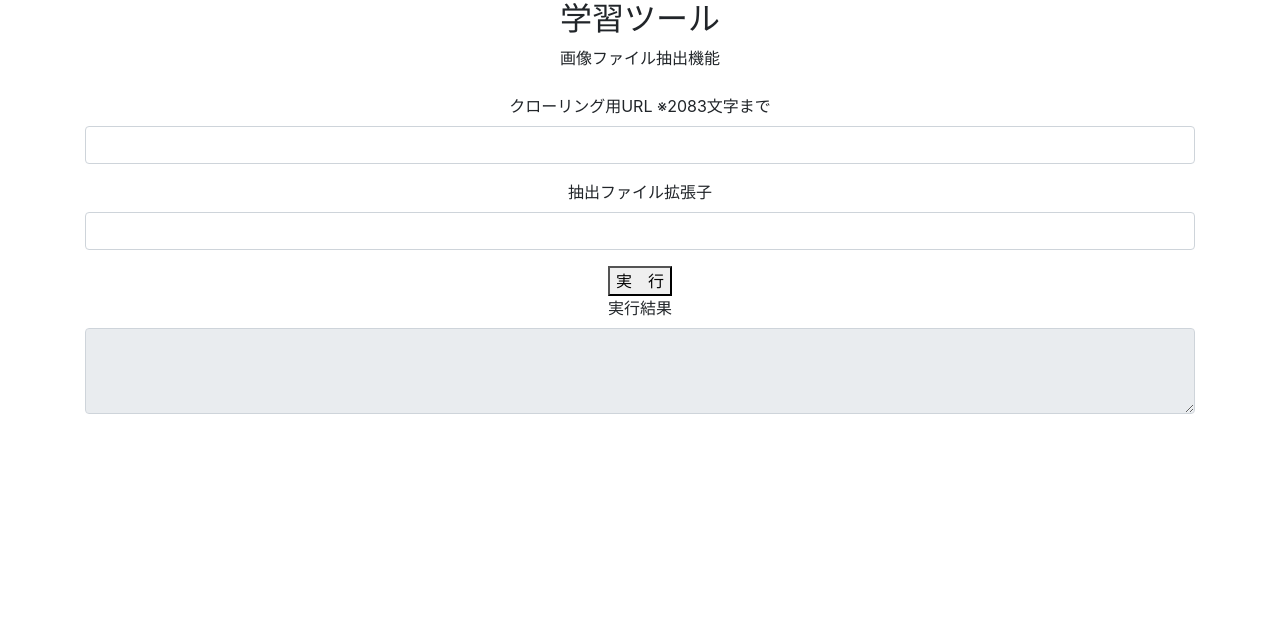
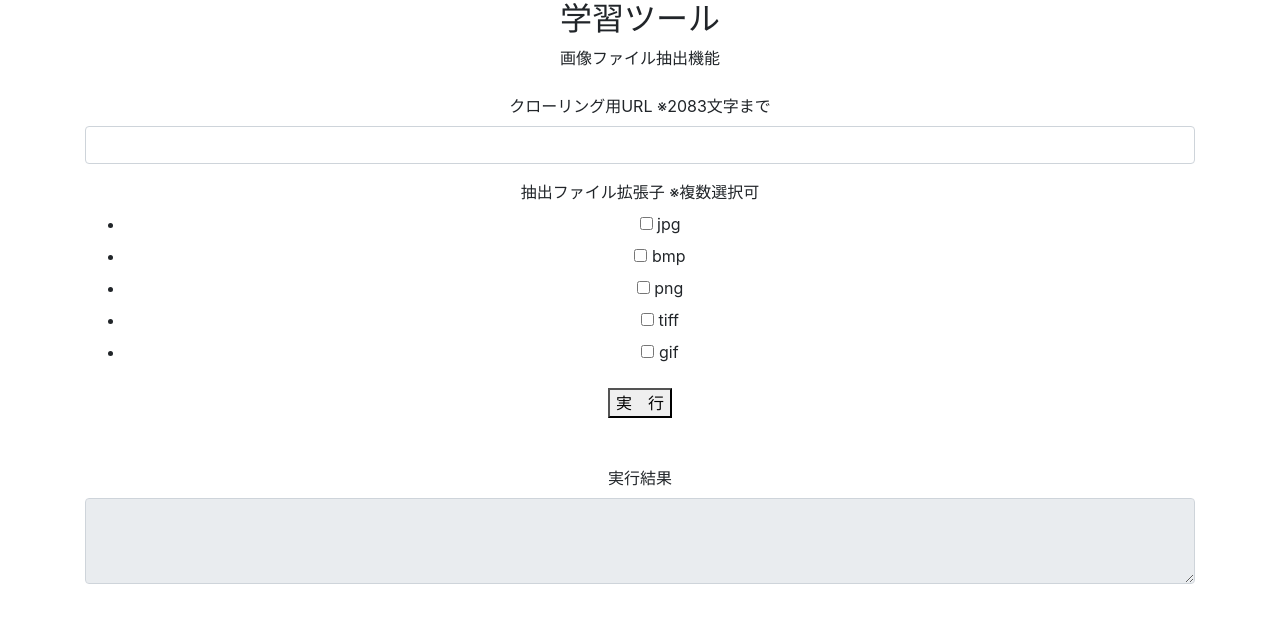
Before and after one commit to eto1976/MlApp, a Django app: page /mlapp/tabmenuTools in a window 1280 px wide. Shown: the part 56-679 px from the top of the page. Run offline with Django 3.2, Linux system fonts and the light colour scheme; some libraries are stand-ins or nearby versions.

Commit message:
チェックボックス追加中

```diff
--- a/MlApp/forms/toolsform.py
+++ b/MlApp/forms/toolsform.py
@@ -2,6 +2,14 @@ from django import forms
 
 # Create your forms here.
 class ToolsForm(forms.Form):
+
+    CHOICES_1 = [
+        ('1', 'jpg'),
+        ('2', 'bmp'),
+        ('3', 'png'),
+        ('4', 'tiff'),
+        ('5', 'gif'),
+    ]
 
     sturlpath = forms.CharField(
         label='sturlpath',
@@ -11,12 +19,10 @@ class ToolsForm(forms.Form):
 
     )
 
-    fileExtension = forms.CharField(
+    fileExtension = forms.MultipleChoiceField(
         label='fileExtension',
-        max_length=999,
-        required=True,
-        widget=forms.TextInput(attrs={'class': "form-control"}),
-
+        required=False,
+        widget=forms.CheckboxSelectMultiple(attrs={'class': "checkbox-inline",}), choices=CHOICES_1
     )
 
     msg = forms.CharField(
--- a/MlApp/templates/tools.html
+++ b/MlApp/templates/tools.html
@@ -27,13 +27,14 @@
         </div>
 
         <div class="form-group">
-            <label>抽出ファイル拡張子</label>
-            <BR>
+            <label>抽出ファイル拡張子 ※複数選択可</label>
 			{{ toolsForm.fileExtension }}
         </div>
 
         <button type="submit" name="doExecute" >実　行</button>
-
+<BR>
+<BR>
+<BR>
         <div class="form-group">
             <label>実行結果</label>
 			{{ toolsForm.msg }}
--- a/MlApp/templates/top.html
+++ b/MlApp/templates/top.html
@@ -56,7 +56,9 @@
 		</div>
 
         <button type="submit" name="doExecute" >実　行</button>
-
+<BR>
+<BR>
+<BR>
         <div class="form-group">
             <label>実行結果</label>
 			{{ topForm.msg }}
```
